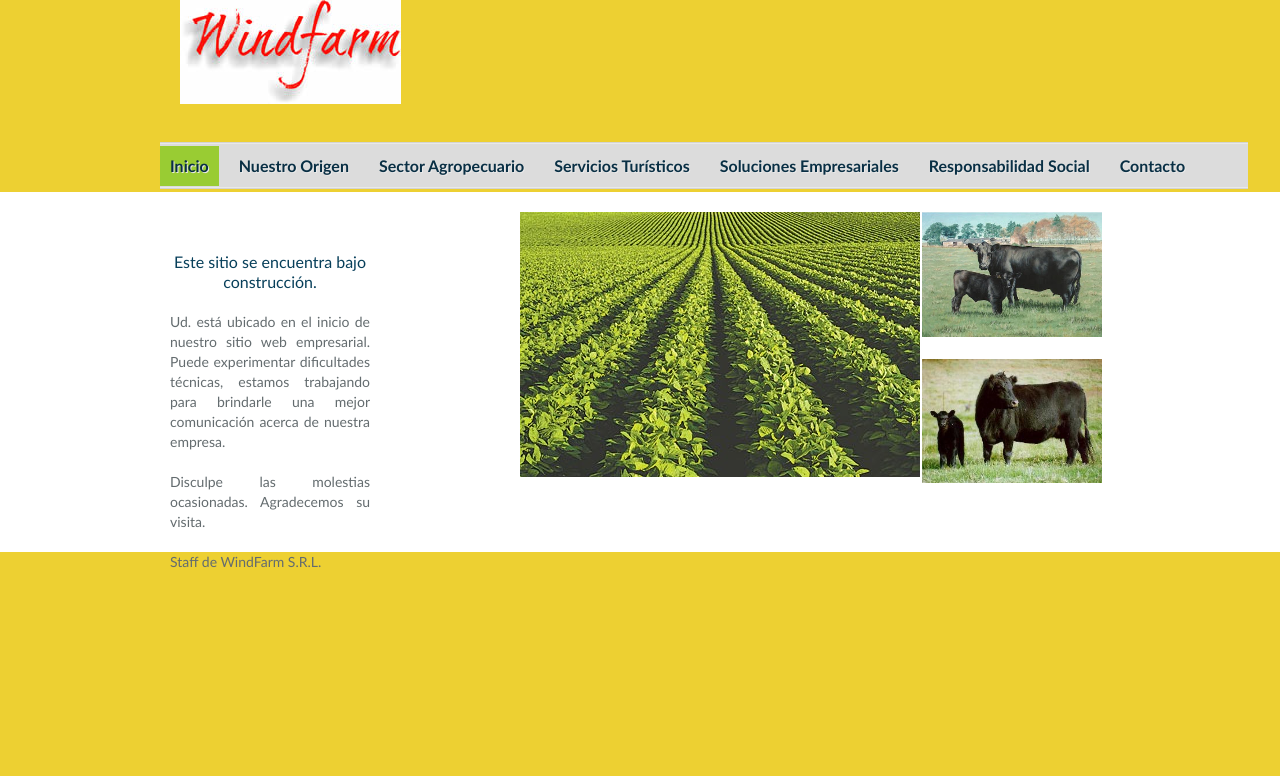
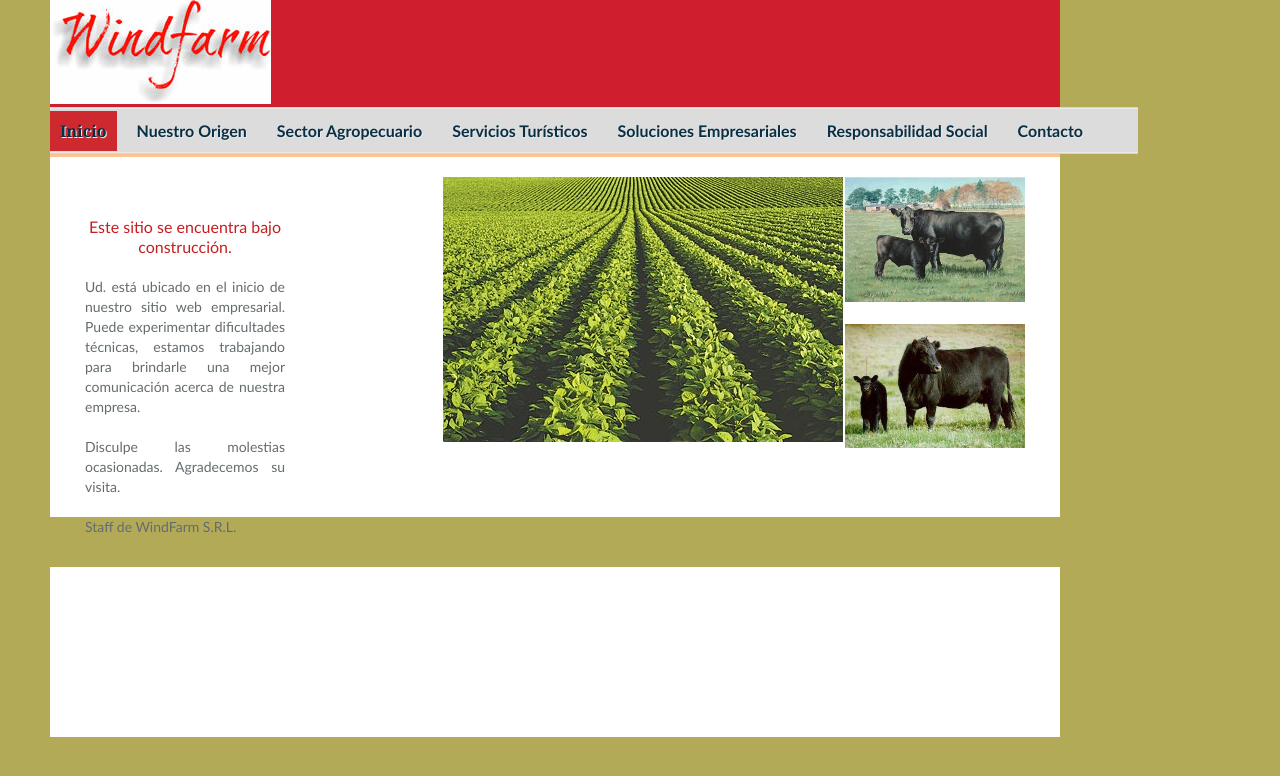
Before and after one commit to NancyBalleto/Windfarm, a plain HTML site: page index.html in a window 1280 px wide. Drawn offline with Linux system fonts and the light colour scheme; files whose address does not match are found by name.

Commit message:
cambio de propiedades
se cambiaron algunos colores por los colores colores corportativos, se
configuró los parámetros de los cuadros contenedores de imagen y texto.
Jugamos un poco con la tipógrafia, sin exito alguno.

```diff
--- a/css/style.css
+++ b/css/style.css
@@ -1,19 +1,22 @@
-/* Website template by freewebsitetemplates.com */
 html {
 	font-family: Calibri, Impact, sans-serif;
 }
 body {
-	background-color: #edd032;
+	background-color: #b3aa58;
 	margin: 0;
 }
 img {
 	border: 700;
+	margin-right: 0;
 }
 
 /*------------------------------ HEADER ------------------------------*/
 #header {
-	width: 960px;
-	margin: 0 auto;
+	width: 1010px;
+	margin-top: 0;
+	margin-right: auto;
+	margin-left: 50px;
+	margin-bottom: 0;
 	position: relative;
 	padding-bottom: 0px;
 	padding-left: 0px;
@@ -24,11 +27,15 @@ img {
 /** Logo **/
 #logo {
 	display: block;
-	padding: 0 0 35px 20px;
+	width: 1010px;
+	background-color: #CF1E2E;
 }
 
 /** Navigation **/
 #navigation {
+	width: 1010px;
+	background-color: #FFC291;
+	color: #8B8B8B;
 
 }
 #navigation ul {
@@ -52,7 +59,11 @@ img {
 
 }
 #navigation li.selected {
-	background-color: #99CC33;
+	background-color: #CF2930;
+	color: #B2B2B2;
+	font-family: Cambria, "Hoefler Text", "Liberation Serif", Times, "Times New Roman", serif;
+	font-weight: normal;
+	text-align: right;
 }
 #navigation a {
 	color: #092f44;
@@ -62,7 +73,10 @@ img {
 	text-shadow: 1px 1px 0 #eaeaea;
 }
 #navigation a:hover {
-	color: #0a2d43;
+	color: #C4C6C7;
+	font-weight: normal;
+	font-family: Arial
+	font-size: 14px;
 }
 
 /** Searchbar **/
@@ -109,6 +123,8 @@ img {
 	background-color: #ffffff;
 	height: 340px;
 	padding: 20px 0 0;
+	margin-left: 50px;
+	width: 1010px;
 }
 #informacionDePaginaDeInicio p {
 	margin: 0;
@@ -120,13 +136,14 @@ img {
 #informacionDePaginaDeInicio div.images {
 	float: right;
 	display: inline-block;
-	height: 350px;
+	height: 300px;
 	width: 600px;
 	overflow: hidden;
 }
 #informacionDePaginaDeInicio div.images img.preview {
 	float: left;
 	margin-right: 2px;
+	margin-left: 8px;
 }
 #informacionDePaginaDeInicio div.images img.last {
 	position: relative;
@@ -143,9 +160,10 @@ img {
 	font-size: 14px;
 	line-height: 20px;
 	text-align: justify;
+	font-family: Calibri, Impact, sans-serif;
 }
 #informacionDePaginaDeInicio .details p span {
-	color: #073f5a;
+	color: #C51E21;
 	display: block;
 	font-size: 16px;
 	line-height: 20px;
@@ -214,8 +232,19 @@ img {
 
 /*------------------------------ CONTENTS ------------------------------*/
 #contents {
-	background: url(../images/bg-content.gif) repeat;
+	background-repeat: repeat;
 	padding: 0px 0 20px;
+	-webkit-box-sizing: content-box;
+	-moz-box-sizing: content-box;
+	box-sizing: content-box;
+	margin-top: 50px;
+	margin-left: 50px;
+	color: #636363;
+	background-color: #FFFFFF;
+	width: 1010px;
+	height: 150px;
+	list-style-position: inside;
+	font-family: Calibri light
 }
 #contents div.body {
 	color: #fdfffa;
```
